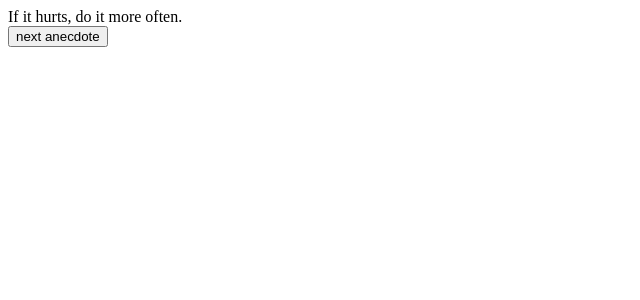
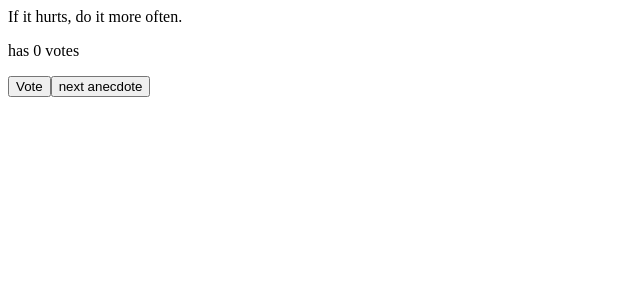
Before and after one commit to dilippoudel/Mooc, a React (Create React App) app: page / in a window 1280 px wide. Shown: the top 300 px of the page, without its empty margins (0-640 px from the left). Built offline with nearby package versions, Linux system fonts and the light colour scheme.

Commit message:
Add Voting functionality

```diff
--- a/src/App.js
+++ b/src/App.js
@@ -12,15 +12,23 @@ const App = () => {
   ]
 
   const [selected, setSelected] = useState(0)
+  const [voteCount, setVoteCount] = useState([0, 0, 0, 0, 0, 0, 0])
   const nextAnecdoteHandler = () => {
     let random = Math.floor(Math.random() * anecdotes.length + 1)
     setSelected(random - 1)
-    console.log(random)
+  }
+
+  const voteCountHandler = () => {
+    let newCount = [...voteCount]
+    newCount[selected] += 1
+    setVoteCount(newCount)
   }
   return (
     <div>
       {anecdotes[selected]}
+      <p>has {voteCount[selected]} votes</p>
       <div>
+        <button onClick={voteCountHandler}>Vote</button>
         <button onClick={nextAnecdoteHandler}>next anecdote</button>
       </div>
     </div>
```
